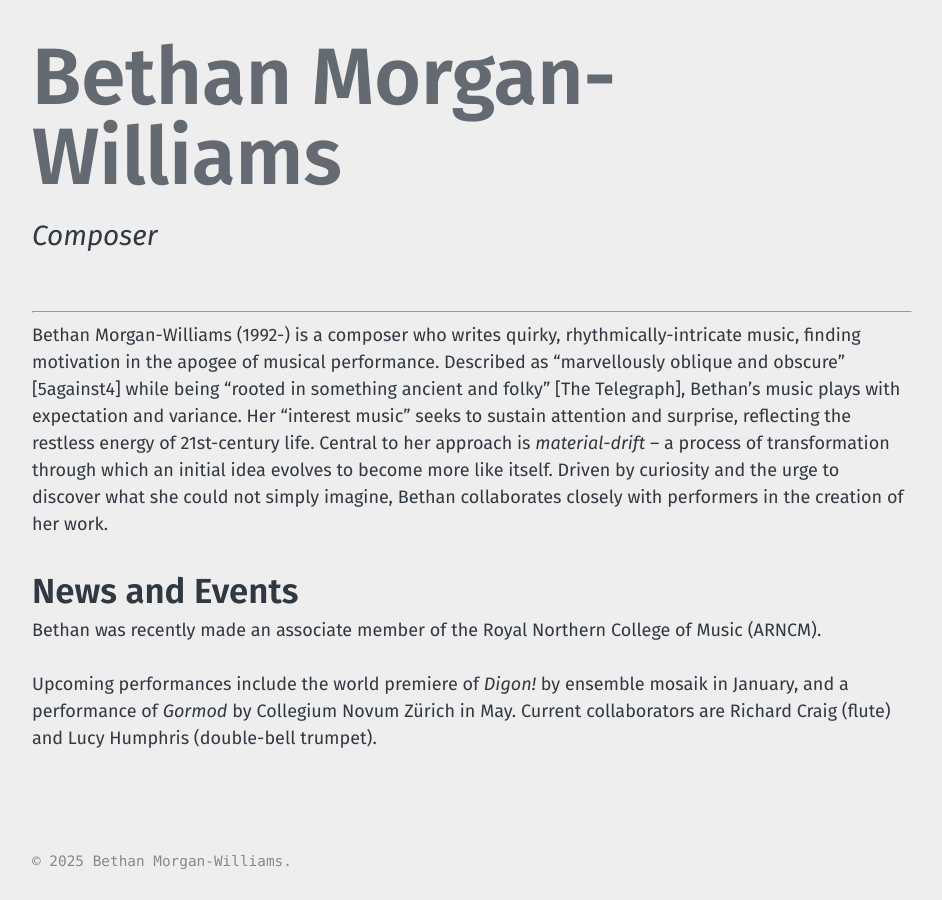
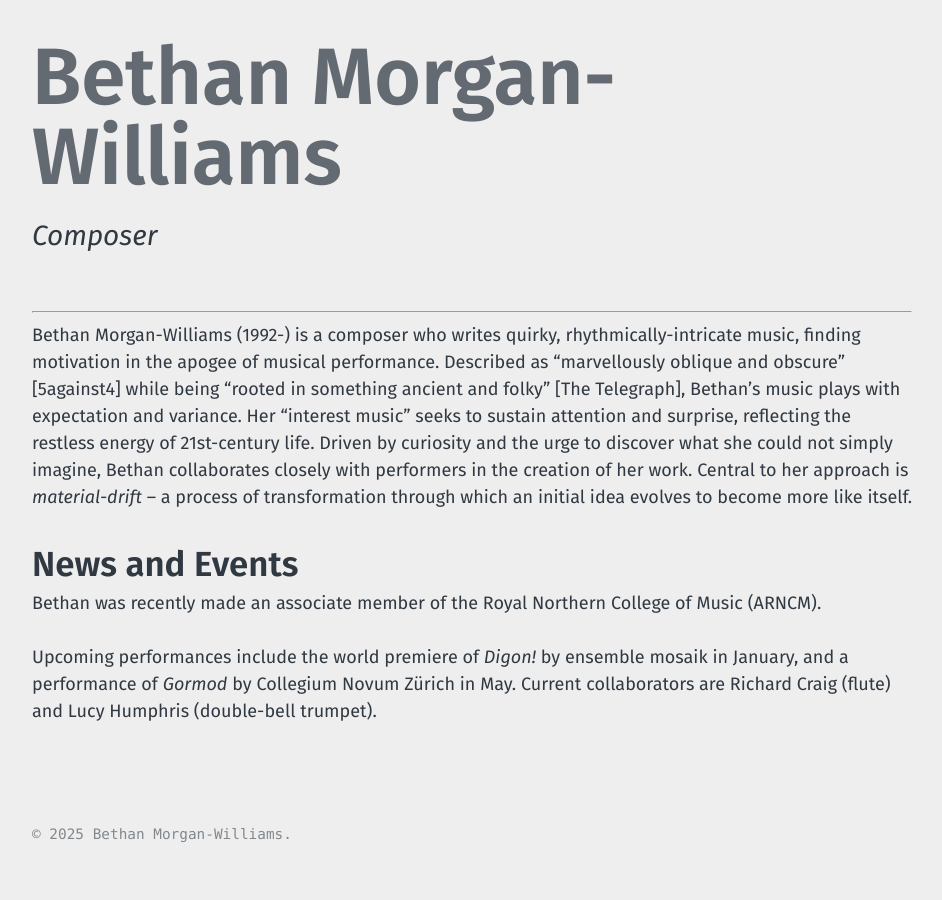
Before and after one commit to morganwilliamsb/website, a Jekyll site: the page built from index.md, in a window 1280 px wide and 900 px high, scrolled down 1092 px. Shown: the whole window, without its empty margins (40-982 px from the left). Built offline with Jekyll 4.4.1, drawn with Linux system fonts in a browser that asks for light colours; after the commit the page ends 1965 px from its top, so only the background shows below that.

```diff
--- a/index.md
+++ b/index.md
@@ -8,7 +8,7 @@ sub_title: "Composer"
 
 ---
 
-Bethan Morgan-Williams (1992-) is a composer who writes quirky, rhythmically-intricate music, finding motivation in the apogee of musical performance. Described as “marvellously oblique and obscure” [5against4] while being “rooted in something ancient and folky” [The Telegraph], Bethan’s music plays with expectation and variance. Her “interest music” seeks to sustain attention and surprise, reflecting the restless energy of 21st-century life. Central to her approach is _material-drift_  – a process of transformation through which an initial idea evolves to become more like itself. Driven by curiosity and the urge to discover what she could not simply imagine, Bethan collaborates closely with performers in the creation of her work.
+Bethan Morgan-Williams (1992-) is a composer who writes quirky, rhythmically-intricate music, finding motivation in the apogee of musical performance. Described as “marvellously oblique and obscure” [5against4] while being “rooted in something ancient and folky” [The Telegraph], Bethan’s music plays with expectation and variance. Her “interest music” seeks to sustain attention and surprise, reflecting the restless energy of 21st-century life. Driven by curiosity and the urge to discover what she could not simply imagine, Bethan collaborates closely with performers in the creation of her work. Central to her approach is _material-drift_  – a process of transformation through which an initial idea evolves to become more like itself.
 
 
 
```
